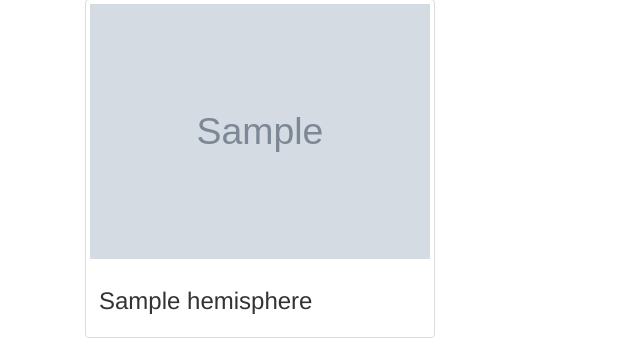
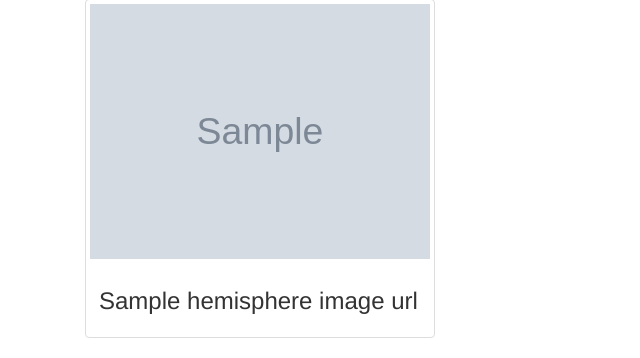
Before and after one commit to OliviaOk24/Mission-toMars, a Flask app: template templates/index.html in a window 1280 px wide. Shown: the part 881-1239 px from the top of the page, without its empty margins (0-640 px from the left). Run offline with Flask 2, Linux system fonts and the light colour scheme; the template is opened without the code that fills it: most values are stand-ins (such as "Sample title", 1, 10 or a date in 2020); grey boxes marked "Sample" are stand-in pictures; some libraries are stand-ins or nearby versions.

Commit message:
updating

```diff
--- a/scraping.py
+++ b/scraping.py
@@ -20,7 +20,7 @@ def scrape_all():
         "featured_image": featured_image(browser),
         "facts": mars_facts(),
         "last_modified": dt.datetime.now(),
-        "hemisphere_image_urls" : mars_hemi(browser),
+        "hemisphere_image_urls" : mars_hemi(browser)
 
 
     }
--- a/templates/index.html
+++ b/templates/index.html
@@ -5,12 +5,18 @@
     <meta name="viewport" content="width=device-width, initial-scale=1.0" />
     <meta http-equiv="X-UA-Compatible" content="ie=edge" />
     <style>
-    .btn:hover {
-        border: black;
-        color: blue;
-        text-align: center;
-        text-decoration: none;
+        .btn:hover {
+            border: black;
+            color: white;
+            text-align: center;
+            text-decoration: none;
 
+        }
+        @media (min-width: 480px) {
+        }
+        img {
+            max-width: 80px;
+            height: auto
     }
     </style>
     <title>Mission to Mars</title>
@@ -63,16 +69,16 @@
             <h2 class="text-center">Mars Hemispheres</h2>
         </div>
 
-        {% for hemisphere in mars.hemispheres %}
+        {% for hemisphere_image_urls in mars.hemispheres %}
         <div class = "col-md-4">
             <div class="thumbnail">
                 <img
-                    src = "{{hemispheres.img_url}}"
+                    src = "{{hemisphere_image_urls.img_url}}"
                     class = "img-responsive"
                     alt="Responsive image"
                     />
                 <div class = "caption">
-                    <h3>{{hemispheres.title}}</h3>
+                    <h3>{{hemisphere_image_urls.title}}</h3>
                 </div>
             </div>
         </div>
```
